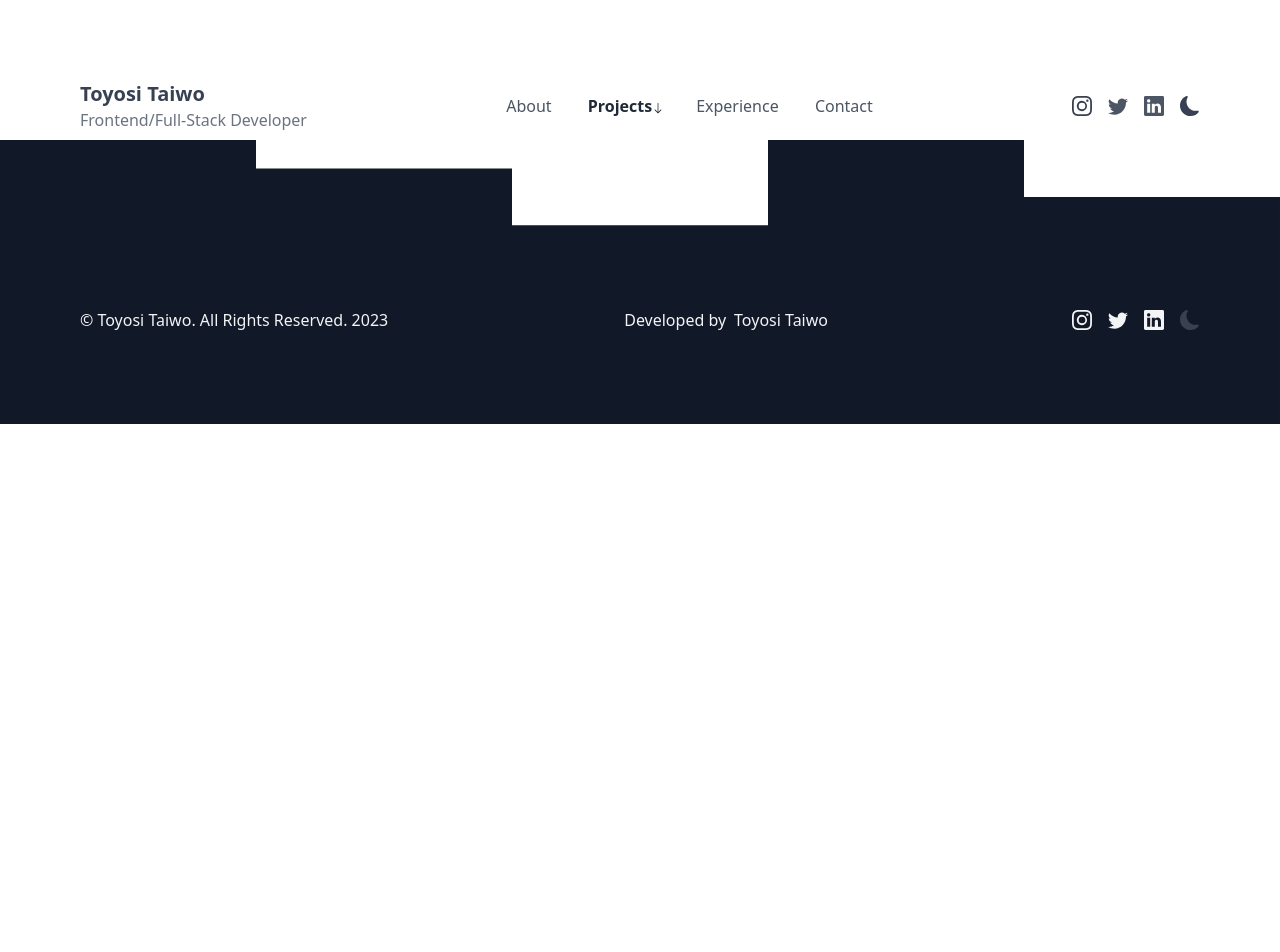
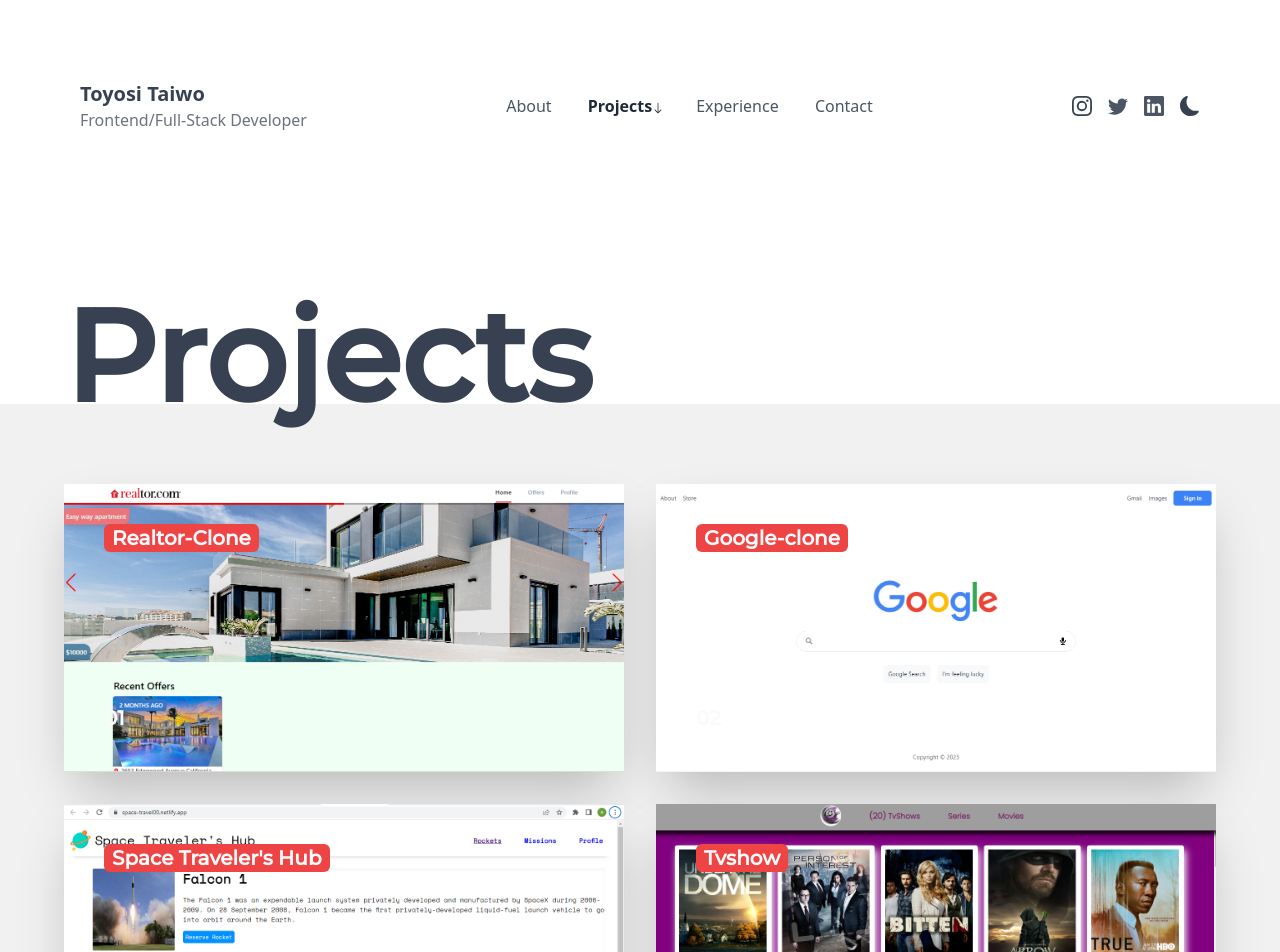
Before and after one commit to Yorsyboy/Next-portfolio, a Next.js app: page /projects in a window 1280 px wide. Shown: the top 952 px of the page. Before the commit the page ends 800 px from the top, so only its background shows below. Built offline with nearby package versions, Linux system fonts and the light colour scheme.

Commit message:
Add project section

```diff
--- a/constants/data.js
+++ b/constants/data.js
@@ -23,8 +23,50 @@
       `Apart from coding, some other activities that I love to do are playing games, playing football, watching animes and movies`,
     ],
   },
-    resumeUrl:
+  resumeUrl:
     "https://docs.google.com/document/d/1JNTeudeZ_EXPw4Io9DowYAfJo0PtbG31jTyrS6vhfT8/edit?usp=sharing",
+  projects: [
+    {
+      title: "Realtor-Clone",
+      link: "https://realtor-clone-henna.vercel.app/",
+      imgUrl: "/realtor.png",
+    },
+    {
+      title: "Google-clone",
+      link: "https://google-clone-yorsyboy.vercel.app/",
+      imgUrl: "/google.png",
+    },
+    {
+      title: "Space Traveler's Hub",
+      link: "https://space-travel00.netlify.app/",
+      imgUrl: "/space.png",
+    },
+    {
+      title: "Tvshow",
+      link: "https://covidrescue.co.in",
+      imgUrl: "/Tvshow.png",
+    },
+    {
+      title: "Imdb-clone",
+      link: "https://algochurn.com",
+      imgUrl: "/imdb.png",
+    },
+    {
+      title: "Math Magicians",
+      link: "https://play.placeholdertech.in",
+      imgUrl: "/math.png",
+    },
+    {
+      title: "Dashboard",
+      link: "https://feedmeback.vercel.app",
+      imgUrl: "/dashboard.png",
+    },
+    {
+      title: "Catty",
+      link: "https://devmedium.vercel.app",
+      imgUrl: "/cat.png",
+    },
+  ],
 }
 
 export default userData;
--- a/src/components/AboutMe.jsx
+++ b/src/components/AboutMe.jsx
@@ -21,7 +21,7 @@
           Who am I ?
         </h1>
 
-        <div className="h-screen relative text-gray-800 dark:text-white">
+        <div className="h-screen relative text-gray-800 dark:text-white -mt-24 md:-mt-0">
           <div className="h-full">
             <lottie-player
               src="https://assets10.lottiefiles.com/packages/lf20_z7eBBeOq5L.json"
--- /dev/null
+++ b/src/components/Project.jsx
@@ -0,0 +1,49 @@
+import React from "react";
+import userData from "../../constants/data";
+
+export default function Project() {
+  return (
+    <section className="bg-white dark:bg-gray-800">
+      <div className="max-w-6xl mx-auto h-48 bg-white dark:bg-gray-800">
+        <h1 className=" text-5xl md:text-9xl font-bold py-20 text-center md:text-left">
+          Projects
+        </h1>
+      </div>
+      {/* Grid starts here */}
+      <div className="bg-[#F1F1F1] dark:bg-gray-900">
+        <div className="max-w-6xl mx-auto grid grid-cols-1 md:grid-cols-2 gap-8 py-20 pb-40">
+          {userData.projects.map((proj, idx) => (
+            <ProjectCard
+              title={proj.title}
+              link={proj.link}
+              imgUrl={proj.imgUrl}
+              number={`${idx + 1}`}
+            />
+          ))}
+        </div>
+      </div>
+    </section>
+  );
+}
+
+const ProjectCard = ({ title, link, imgUrl, number }) => {
+  return (
+    <a href={link} className="w-full block shadow-2xl">
+      <div className="relative overflow-hidden">
+        <div className="h-72 object-cover">
+          <img
+            src={imgUrl}
+            alt="image"
+            className="transform hover:scale-125 transition duration-2000 ease-out object-cover h-full w-full"
+          />
+        </div>
+        <h1 className="absolute top-10 left-10 text-gray-50 font-bold text-xl bg-red-500 rounded-md px-2">
+          {title}
+        </h1>
+        <h1 className="absolute bottom-10 left-10 text-gray-50 font-bold text-xl">
+          {number.length === 1 ? "0" + number : number}
+        </h1>
+      </div>
+    </a>
+  );
+};
--- a/src/pages/projects/index.jsx
+++ b/src/pages/projects/index.jsx
@@ -1,10 +1,11 @@
-import Layout from '../../components/Layout'
-import React from 'react'
+import Project from "../../components/Project";
+import Layout from "../../components/Layout";
+import React from "react";
 
 export default function index() {
   return (
     <Layout>
-        <h1>Projects</h1>
+      <Project />
     </Layout>
-  )
+  );
 }
```
Also changed, not shown: public/dashboard.png (added), public/imdb.png (added).
